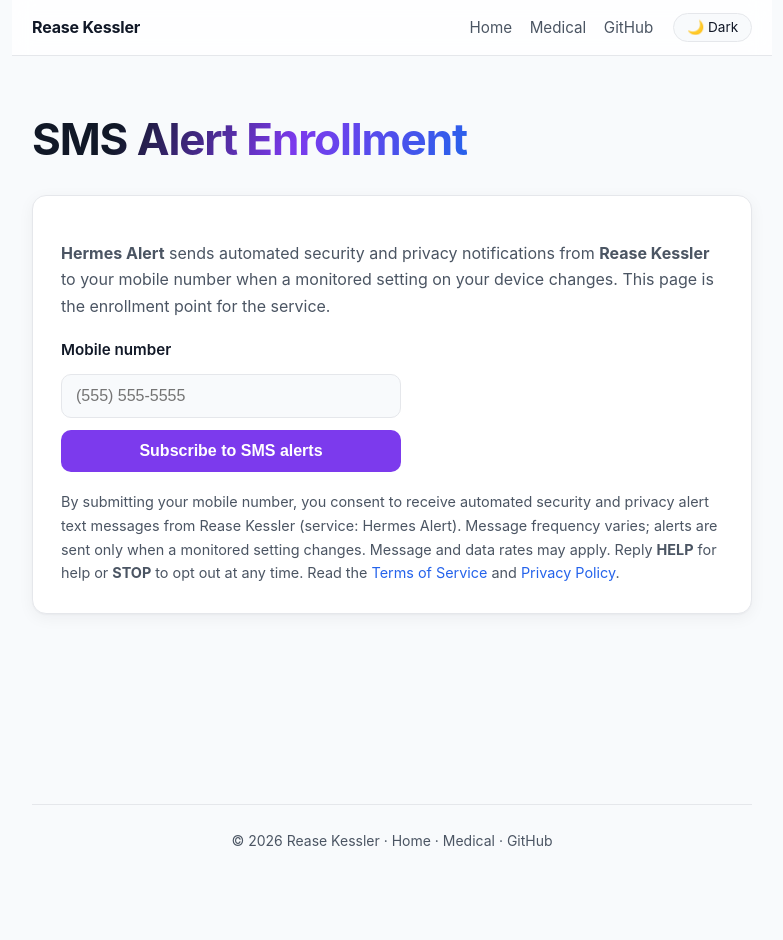
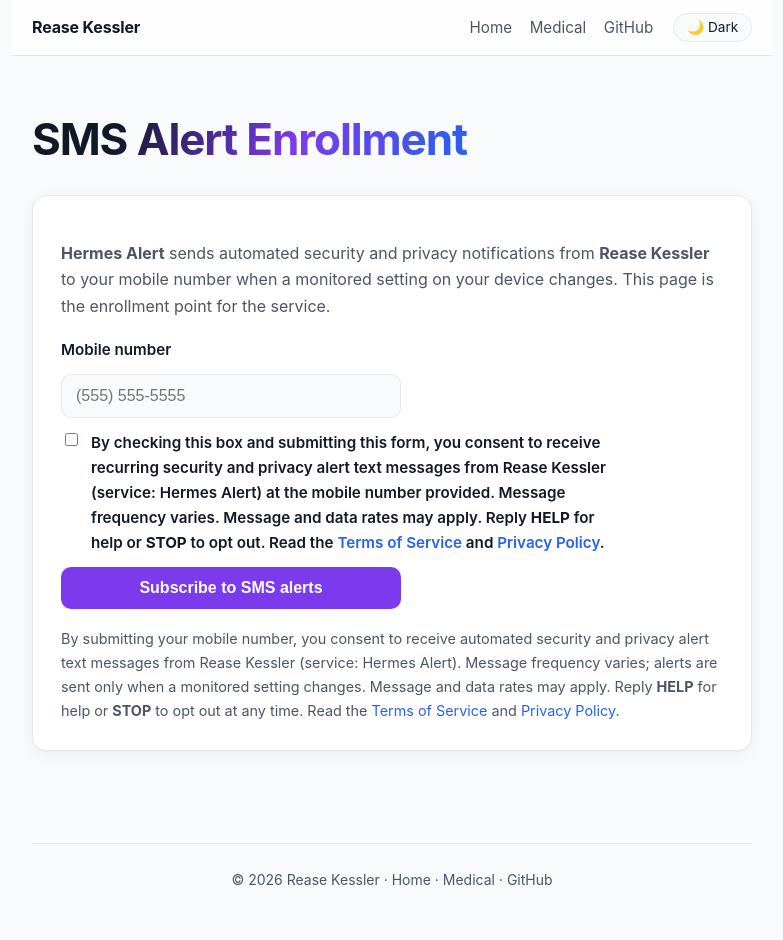
Before and after one commit to SpoonNewman/SpoonNewman.github.io, a Jekyll site: the page built from sms-optin.md, in a window 1280 px wide. Shown: the whole page, without its empty margins (248-1031 px from the left). Built offline with Jekyll 4.4.1, drawn with Linux system fonts in a browser that asks for light colours; before the commit the page ends 900 px from its top, so only the background shows below that.

Commit message:
Make SMS opt-in consent explicit: add unchecked consent checkbox with full CTA disclosures (Twilio 30505 fix)

```diff
--- a/assets/style.css
+++ b/assets/style.css
@@ -702,3 +702,19 @@ hr {
   font-size: 0.9rem;
   color: var(--muted);
 }
+
+.optin-check {
+  display: flex;
+  gap: 10px;
+  align-items: flex-start;
+  font-size: 0.9rem;
+  color: var(--muted);
+  max-width: 560px;
+  cursor: pointer;
+}
+
+.optin-check input[type="checkbox"] {
+  margin-top: 3px;
+  accent-color: var(--accent);
+  flex-shrink: 0;
+}
--- a/sms-optin.md
+++ b/sms-optin.md
@@ -13,6 +13,12 @@ permalink: /sms-optin/
   <form class="optin-form" action="/sms-optin" method="post">
     <label for="optin-phone">Mobile number</label>
     <input id="optin-phone" name="phone" type="tel" inputmode="tel" autocomplete="tel" placeholder="(555) 555-5555" required>
+
+    <label class="optin-check">
+      <input type="checkbox" name="consent" required>
+      <span>By checking this box and submitting this form, you consent to receive recurring security and privacy alert text messages from Rease Kessler (service: Hermes Alert) at the mobile number provided. Message frequency varies. Message and data rates may apply. Reply <strong>HELP</strong> for help or <strong>STOP</strong> to opt out. Read the <a href="/terms/">Terms of Service</a> and <a href="/privacy/">Privacy Policy</a>.</span>
+    </label>
+
     <button type="submit">Subscribe to SMS alerts</button>
   </form>
 
```
